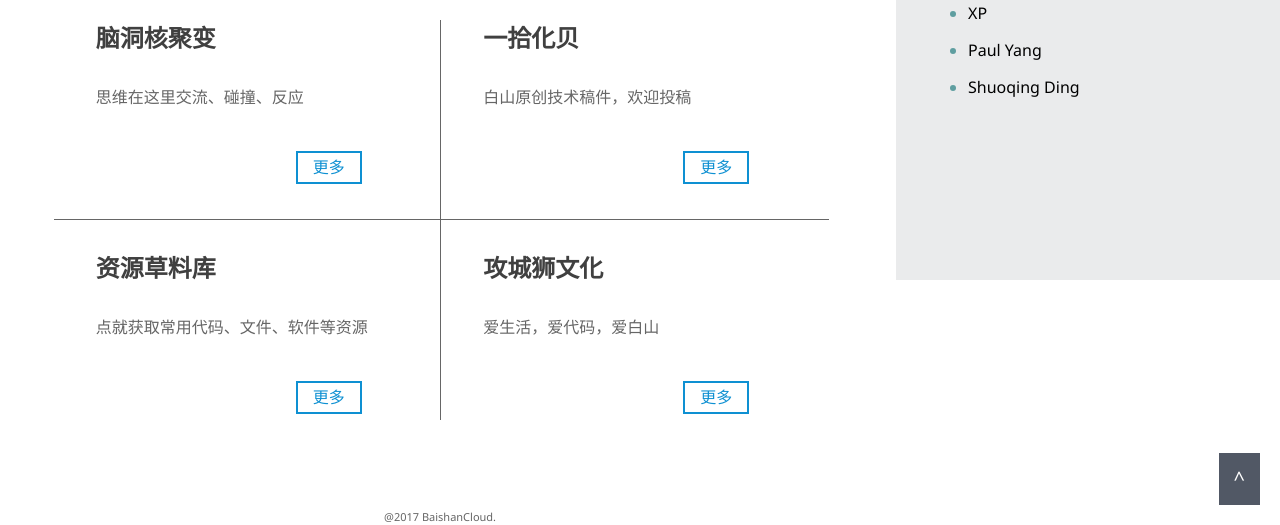
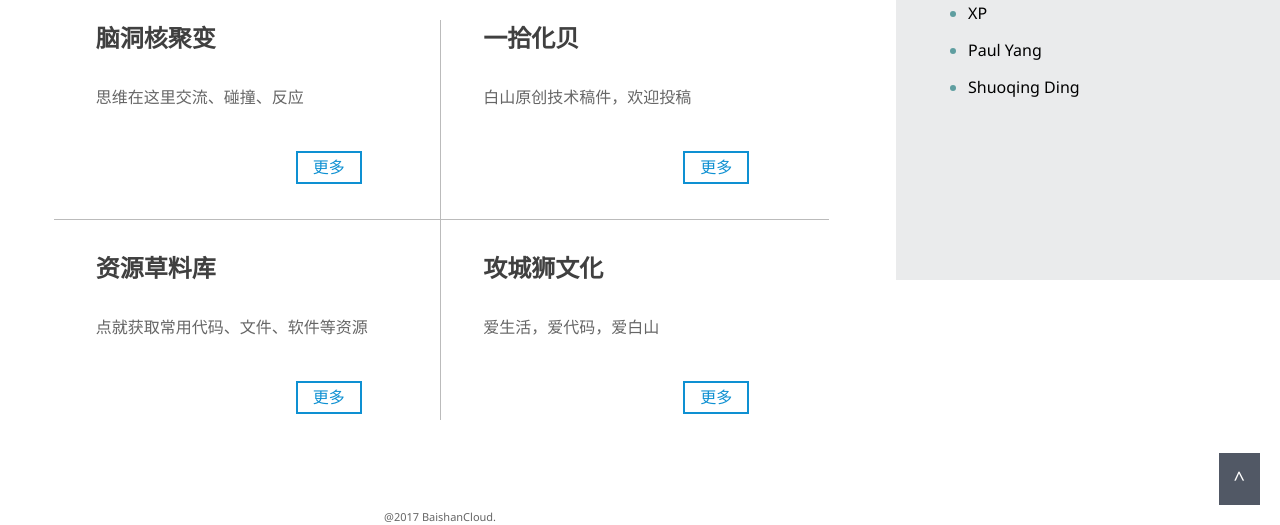
Before and after one commit to baishancloud/baishancloud.github.io, a Jekyll site: the page built from index.html, in a window 1280 px wide and 1035 px high. Shown: the part 510-1035 px from the top of the window. Built offline with Jekyll 4.4.1, drawn with Linux system fonts in a browser that asks for light colours.

Commit message:
lighter border

```diff
--- a/index.html
+++ b/index.html
@@ -14,17 +14,17 @@ layout: default
     </div>
 </div>
 <div class="home-article">
-    <div class="article-module" style="border-bottom: 1.5px solid;border-right: 1.5px solid;">
+    <div class="article-module" style="border-bottom: 0.5px solid #bbb;border-right: 0.5px solid #bbb;">
         <h4 class="title">脑洞核聚变</h4>
         <p style="margin: 5px 0 10px;font-size: 16px;padding-top: 15px;">思维在这里交流、碰撞、反应</p>
             <div button style="font-size: 16px;position: absolute;margin: 30px 20px 0 200px;border: 2px solid #0e90d2;padding: 2px 15px 2px 15px;"><a href="../article-yishi.html" >更多</a></div>
     </div>
-    <div class="article-module" style="border-bottom: 1.5px solid;">
+    <div class="article-module" style="border-bottom: 0.5px solid #bbb;">
         <h4 class="title">一拾化贝</h4>
         <p style="margin: 5px 0 10px;font-size: 16px;padding-top: 15px;">白山原创技术稿件，欢迎投稿</p>
             <div button style="font-size: 16px;position: absolute;margin: 30px 20px 0 200px;border: 2px solid #0e90d2;padding: 2px 15px 2px 15px;"><a href="../article-yishi.html">更多</a></div>
     </div>
-    <div class="article-module" style="border-right: 1.5px solid;padding-top: 30px;">
+    <div class="article-module" style="border-right: 0.5px solid #bbb;padding-top: 30px;">
         <h4 class="title">资源草料库</h4>
         <p style="margin: 5px 0 10px;font-size: 16px;padding-top: 15px;">点就获取常用代码、文件、软件等资源</p>
             <div button style="font-size: 16px;position: absolute;margin: 30px 20px 0 200px;border: 2px solid #0e90d2;padding: 2px 15px 2px 15px;"><a href="../article-yishi.html">更多</a></div>
```
